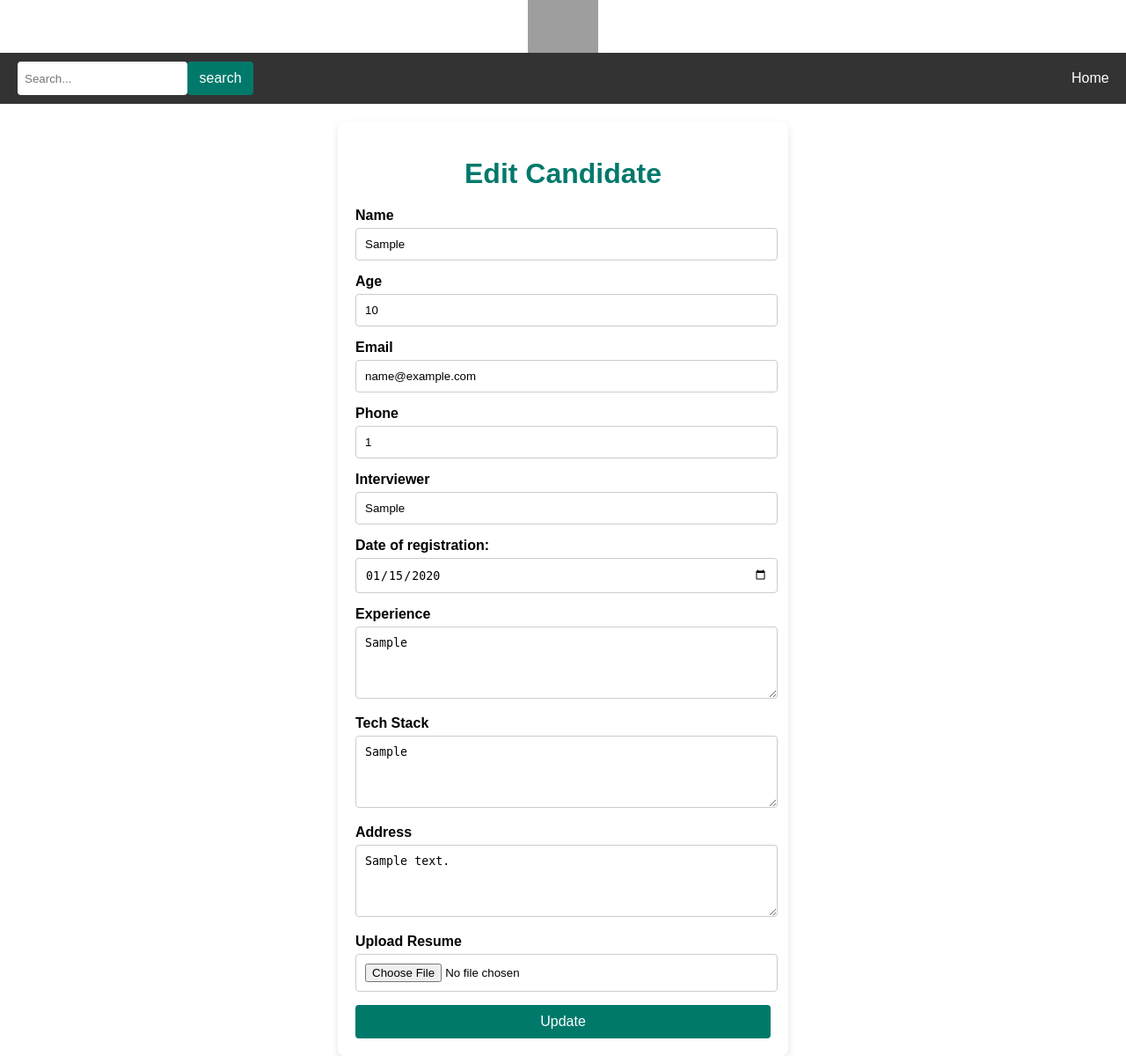
After one commit to Pankaj2002Chaudhary/vbs_recruitment, a Django app: page /edit/1/ in a window 1280 px wide; the page is wider, and only the part inside the window is pictured. The commit adds this page. Shown: that part at 88% size. Run offline with Django 5.2, Linux system fonts and the light colour scheme; tables that the repository leaves empty hold one stand-in row (values such as "Sample post"); grey boxes are pictures that could not be loaded.

Commit message:
Modified First and Second round details from Models and Added Edit and Delete Functionality

```diff
--- /dev/null
+++ b/recruitment_portal/templates/recruit/edit.html
@@ -0,0 +1,128 @@
+{% extends "base.html" %}
+{% block start %}
+<style>
+
+
+.contain {
+    background: white;
+    padding: 20px;
+    border-radius: 8px;
+    box-shadow: 0 4px 10px rgba(0, 0, 0, 0.1);
+    /* width: 600px; */
+    margin-top: 20px;
+    margin-left: 30%;
+    margin-right: 30%;
+
+}
+
+h1 {
+    text-align: center;
+    margin-bottom: 20px;
+    color: #00796b;
+}
+
+.form-group {
+    margin-bottom: 15px;
+}
+
+label {
+    display: block;
+    margin-bottom: 5px;
+    font-weight: bold;
+}
+
+input[type="text"],
+input[type="email"],
+input[type="tel"],
+input[type="number"],
+input[type="file"],
+input[type="date"]{
+    width: 97%;
+    padding: 10px;
+    border: 1px solid #ccc;
+    border-radius: 4px;
+}
+
+input[type="text"]:focus,
+input[type="email"]:focus,
+input[type="tel"]:focus,
+input[type="number"]:focus {
+    border-color: #4A90E2;
+    outline: none;
+}
+
+#tech_stack,#address,#experience{
+    width: 97%;
+    padding: 10px;
+    border: 1px solid #ccc;
+    border-radius: 4px;
+}
+button {
+    width: 100%;
+    padding: 10px;
+    background-color: #00796b;
+    border: none;
+    color: white;
+    border-radius: 4px;
+    font-size: 16px;
+    cursor: pointer;
+}
+
+button:hover {
+    background-color: #00796b;
+}
+
+</style>
+
+    <div class="contain">
+        <h1>Edit Candidate</h1>
+        <form id="registrationForm" method="post",enctype="multipart/form-data">
+            {% csrf_token %}
+            <div class="form-group">
+                <label for="name">Name</label>
+                <input type="text" id="name" name="name" value={{d.name}}>
+            </div>
+            <div class="form-group">
+                <label for="age">Age</label>
+                <input type="number" id="age" name="age" value={{d.age}}>
+            </div>
+            <div class="form-group">
+                <label for="email">Email</label>
+                <input type="email" id="email" name="email" value={{d.email}}>
+            </div>
+            <div class="form-group">
+                <label for="phone">Phone</label>
+                <input type="tel" id="phone" name="phone" value={{d.phone}}>
+            </div>
+            <div class="form-group">
+                <label for="interviewer">Interviewer</label>
+                <input type="text" id="interviewer" name="interviewer" value={{d.interviewer}}>
+            </div>
+
+            <div class="form-group">
+                <label for="date">Date of registration:</label>
+                <input type="date" id="date" name="registerdate" value="{{ d.registerdate|date:'Y-m-d' }}">
+            </div>
+
+            <div class="form-group">
+                <label for="experience">Experience</label>
+                <textarea id="experience" name="experience" rows="4" cols="50" required>{{d.experience}}</textarea>
+            </div>
+            <div class="form-group">
+                <label for="tech_stack">Tech Stack</label>
+                <textarea id="tech_stack" name="tech_stack" rows="4" cols="50" required>{{d.tech_stack}}</textarea>
+
+            </div>
+            <div class="form-group">
+                <label for="address">Address</label>
+                <textarea id="address" name="address" rows="4" cols="50" required>{{d.address}}</textarea>
+            </div>
+            <div class="form-group">
+                <label for="resume">Upload Resume</label>
+                <input type="file" id="resume" name="resume" accept=".pdf,.doc,.docx">
+            </div>
+            <button class="btn btn-success" type="submit">Update</button>
+        </form>
+    </div>
+
+{% endblock %}
--- a/recruitment_portal/templates/recruit/home.html
+++ b/recruitment_portal/templates/recruit/home.html
@@ -31,7 +31,8 @@
         <td>{{ i.resume }}</td>
         <td>Not Updated</td>
         {% if request.user.is_authenticated %}
-        <td></td>
+        <td><a type="button" href="{%url 'editCandidate' i.id %}" class="btn btn-outline-primary">Edit</a>
+          <a type = "button" class="btn btn-outline-danger" href="{%url 'delete' i.id %}">Delete</a></td>
         {% endif %}
 
       </tr>
--- a/recruitment_portal/urls.py
+++ b/recruitment_portal/urls.py
@@ -8,4 +8,6 @@ urlpatterns = [
   path('logout/',logout_page,name="logout"),
   path('candidate_details/<id>/', candidate_details , name="details"),
   path('add_candidate/', add_candidate, name='add_candidate'),
+  path('edit/<id>/',editCandidate,name='editCandidate'),
+  path('delete/<id>/',delete,name='delete'),
 ]
--- a/recruitment_portal/views.py
+++ b/recruitment_portal/views.py
@@ -63,14 +63,49 @@ def add_candidate(request):
             address=address,
             tech_stack=tech_stack,
             registerdate=registerdate,
-            secondround=secondround,
-            firstround=firstround,
         )
         return redirect('home')
     queryset=Candidate.objects.all()
     context={'queryset':queryset}
     return render(request, 'recruit/add_candidate.html',context )
 
+def editCandidate(request,id):
+    if request.method == "POST":
+        name=request.POST.get('name')
+        age=request.POST.get('age')
+        email=request.POST.get('email')
+        phone=request.POST.get('phone')
+        registerdate=request.POST.get('registerdate')
+        interviewer=request.POST.get('interviewer')
+        resume=request.FILES.get('resume')
+        experience=request.POST.get('experience')
+        address=request.POST.get('address')
+        tech_stack=request.POST.get('tech_stack')
+
+        edit=Candidate.objects.get(id=id)
+        edit.name=name
+        edit.age=age
+        edit.email = email
+        edit.phone = phone
+        edit.registerdate = registerdate
+        edit.interviewer = interviewer
+        edit.resume = resume
+        edit.experience = experience
+        edit.address = address
+        edit.tech_stack = tech_stack
+        edit.save()
+        messages.warning(request,"Data Updated Scuccessfully")
+        return redirect('home')
+    d=Candidate.objects.get(id=id)
+    # queryset=Candidate.objects.all()
+    context={"d":d}
+    return render(request,"recruit/edit.html",context)
+
+def delete(request,id):
+    d = Candidate.objects.get(id = id)
+    d.delete()
+    messages.error(request,"Data Deleted Succesfully")
+    return redirect('home')
 
 def home(request):
     queryset=Candidate.objects.all()
```
Also changed, not shown: recruitment_portal/migrations/0006_remove_candidate_firstround_and_more.py (added).
